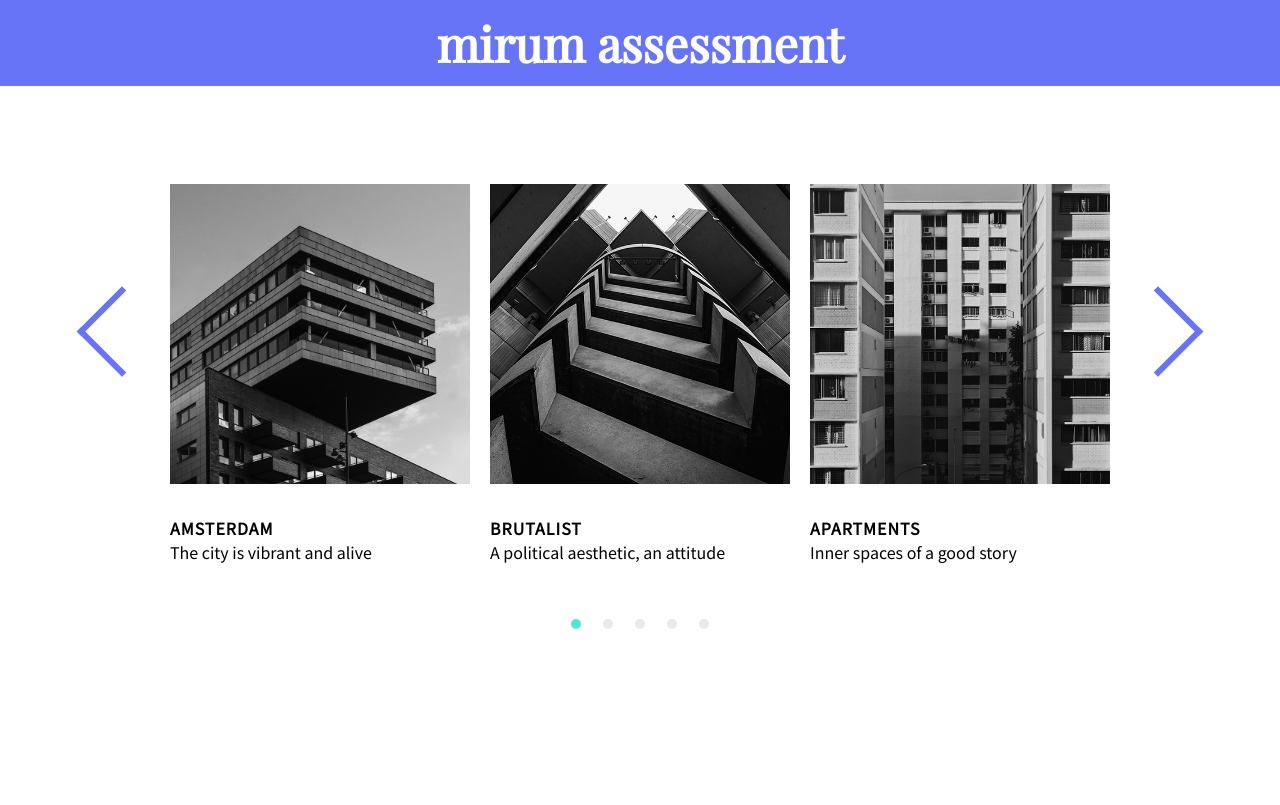
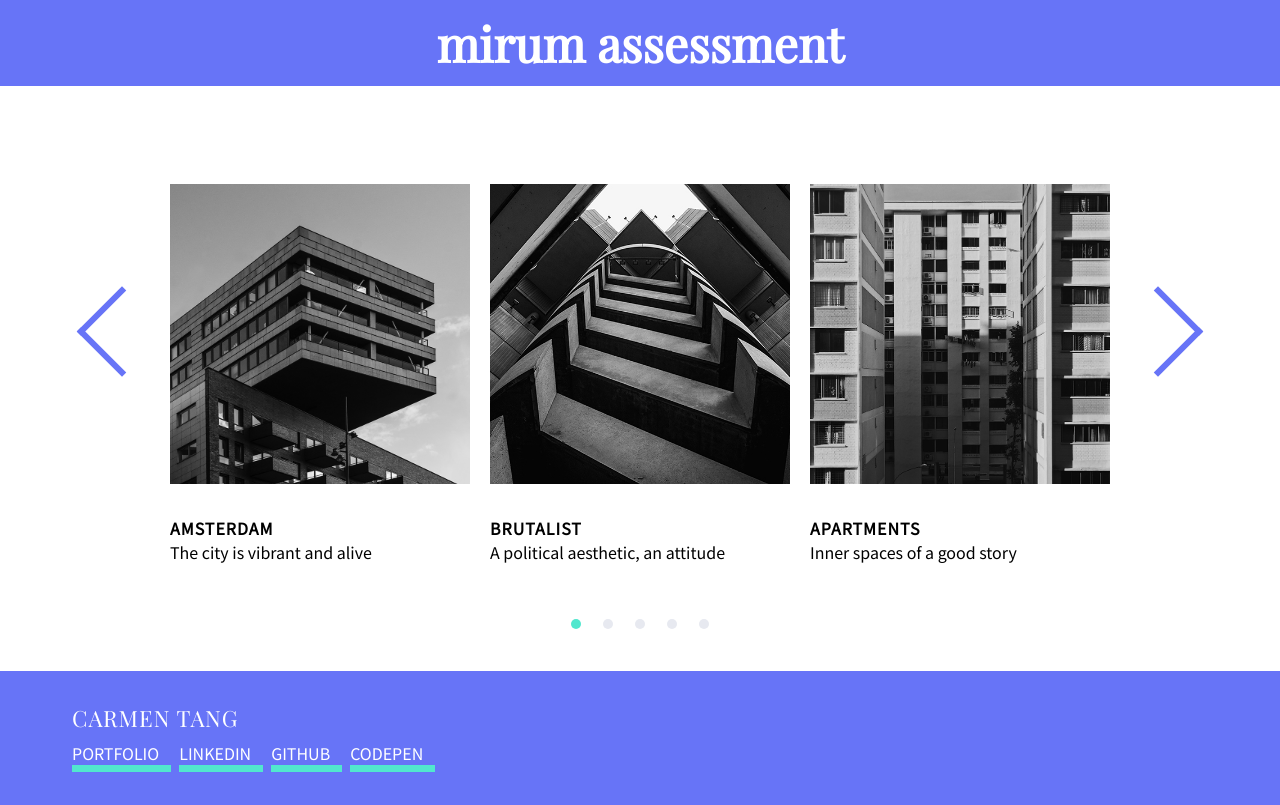
Before and after one commit to carmen-tang/mirum, a React (Create React App) app: page / in a window 1280 px wide. Built offline with nearby package versions, Linux system fonts and the light colour scheme; a web font is replaced by a local one.

Commit message:
footer also

```diff
--- a/src/App.js
+++ b/src/App.js
@@ -1,9 +1,10 @@
-import React from 'react';
-import './styles/main.scss';
+import React from "react";
+import "./styles/main.scss";
 
-import Header from './components/Header.js';
+import Header from "./components/Header.js";
 import Detail from "./components/Detail.js";
 import Carousel from "./components/Carousel";
+import Footer from "./components/Footer";
 
 function App() {
   return (
@@ -11,6 +12,7 @@ function App() {
       <Header />
       {/* <Detail /> */}
       <Carousel />
+      <Footer />
     </div>
   );
 }
--- /dev/null
+++ b/src/components/Footer.js
@@ -0,0 +1,30 @@
+import React from "react";
+
+const Footer = () => {
+  return (
+    <div className="footer">
+      <div className="container">
+        <span>Carmen Tang</span>
+        <p>
+          <a href="https://www.carmentang.io" target="_blank">
+            Portfolio
+          </a>
+          <a
+            href="https://https://www.linkedin.com/in/tangcarmen/"
+            target="_blank"
+          >
+            LinkedIn
+          </a>
+          <a href="https://github.com/carmen-tang" target="_blank">
+            Github
+          </a>
+          <a href="https://codepen.io/carmentang" target="_blank">
+            Codepen
+          </a>
+        </p>
+      </div>
+    </div>
+  );
+};
+
+export default Footer;
--- a/src/styles/_Carousel.scss
+++ b/src/styles/_Carousel.scss
@@ -1,3 +1,7 @@
+// -----------------------------------------------------------------------------
+// CAROUSEL
+// -----------------------------------------------------------------------------
+
 .carousel-wrap {
   display: flex;
   flex-direction: column;
@@ -6,7 +10,7 @@
   width: 100%;
 
   @media (max-width: $widthMobile) {
-        height: 400px;
+    height: 400px;
   }
 }
 
--- a/src/styles/_Detail.scss
+++ b/src/styles/_Detail.scss
@@ -1,5 +1,3 @@
-@import "Variables";
-
 // -----------------------------------------------------------------------------
 // DETAILS
 // -----------------------------------------------------------------------------
--- /dev/null
+++ b/src/styles/_Footer.scss
@@ -0,0 +1,40 @@
+// -----------------------------------------------------------------------------
+// FOOTER
+// -----------------------------------------------------------------------------
+
+.footer {
+  background-color: $purple;
+  width: 100%;
+  margin-top: 2em;
+
+  .container {
+    color: $white;
+    padding: 2em;
+
+    span {
+      text-transform: uppercase;
+      letter-spacing: 1px;
+        font-family: 'Playfair Display', serif;
+        font-size: 1.4em;
+    }
+
+    p {
+      margin: 0.5em 0;
+
+      a {
+        color: $white;
+        text-transform: uppercase;
+        padding: 3px 12px 4px 0px;
+        margin: 0.5em 0.5em 0.5em 0em;
+        border-bottom: 3px solid $green;
+        box-shadow: inset 0 -4px 0 $green;
+        transition: background-color 0.15s cubic-bezier(0.33, 0.66, 0.66, 1);
+
+        &:hover,
+        &:focus {
+          background-color: $green;
+        }
+      }
+    }
+  }
+}
--- a/src/styles/_Header.scss
+++ b/src/styles/_Header.scss
@@ -1,5 +1,3 @@
-@import "Variables";
-
 // -----------------------------------------------------------------------------
 // HEADER STYLES
 // -----------------------------------------------------------------------------
--- a/src/styles/main.scss
+++ b/src/styles/main.scss
@@ -4,7 +4,9 @@
 
 @import url('https://fonts.googleapis.com/css?family=Adamina|Noto+Sans+JP|Playfair+Display&display=swap');
 
+@import 'Variables';
 @import 'Theme';
 @import 'Header';
 @import 'Detail';
 @import 'Carousel';
+@import 'Footer';
```
